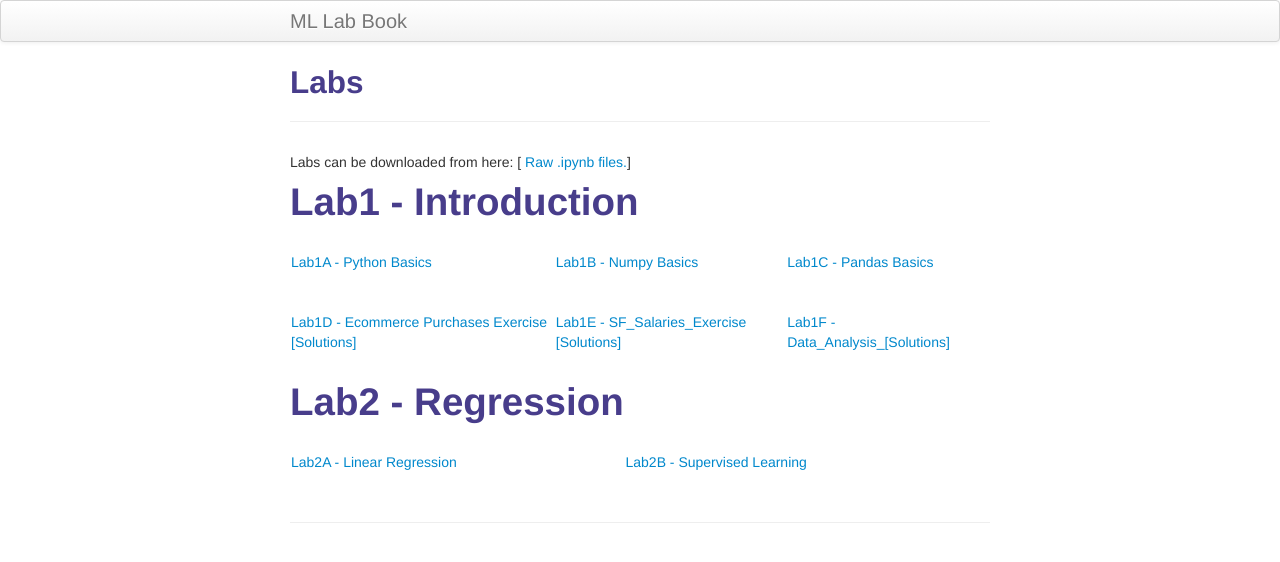
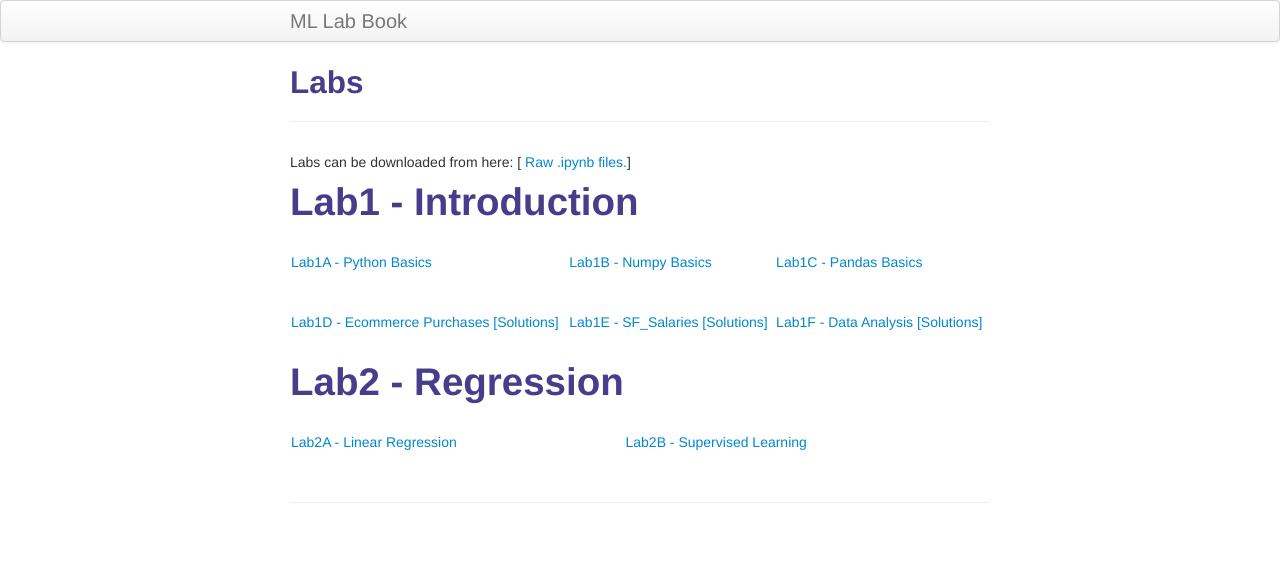
Before and after one commit to BITS-F464/bits-f464.github.io, a Jekyll site: the page built from pages/lab.html, in a window 1280 px wide. Shown: the top 562 px of the page. Built offline with Jekyll 4.4.1, drawn with Linux system fonts in a browser that asks for light colours.

```diff
--- a/pages/lab.html
+++ b/pages/lab.html
@@ -14,9 +14,9 @@ Labs can be downloaded from here: [<a href="https://github.com/BITS-F464/bits-f4
   <td><a href="labs/lab_1/1c_pandas_basics.html">Lab1C - Pandas Basics</a></td>
 </tr>
 <tr>
-  <td><a href="labs/lab_1/1d_Ecommerce_Purchases_Exercise__Solutions.html">Lab1D - Ecommerce Purchases Exercise [Solutions]</a></td>
-  <td><a href="labs/lab_1/1e_SF_Salaries_Exercise_Solutions.html">Lab1E - SF_Salaries_Exercise [Solutions]</a></td>
-  <td><a href="labs/lab_1/1f_Data_Analysis_Solutions.html">Lab1F - Data_Analysis_[Solutions]</a></td>
+  <td><a href="labs/lab_1/1d_Ecommerce_Purchases_Exercise__Solutions.html">Lab1D - Ecommerce Purchases [Solutions]</a></td>
+  <td><a href="labs/lab_1/1e_SF_Salaries_Exercise_Solutions.html">Lab1E - SF_Salaries [Solutions]</a></td>
+  <td><a href="labs/lab_1/1f_Data_Analysis_Solutions.html">Lab1F - Data Analysis [Solutions]</a></td>
 </tr>
 </table>
 
```
